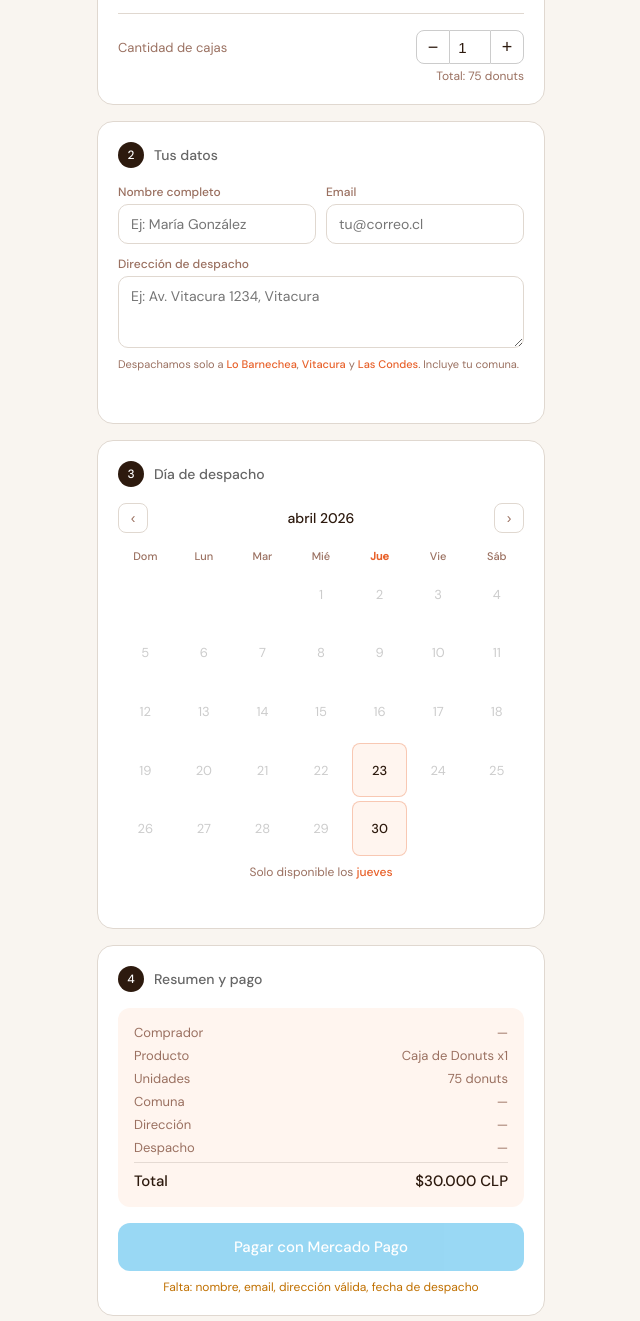
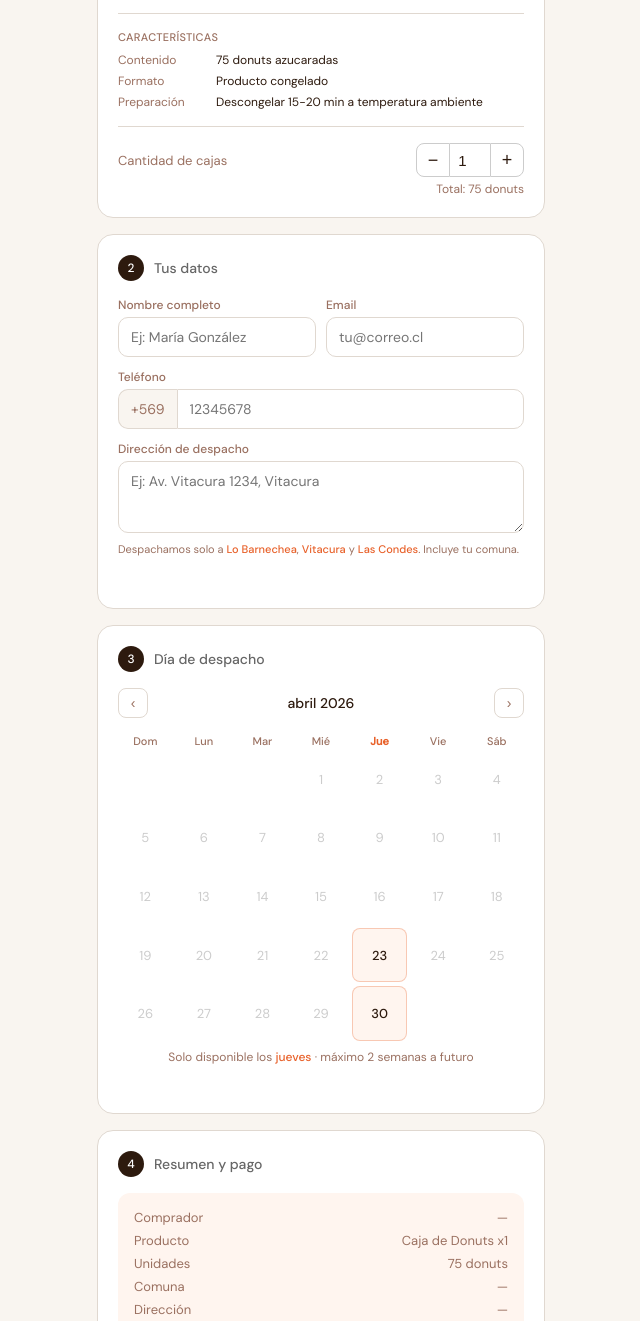
Before and after one commit to nicoschmidtnsb-collab/Donuts, a website: page public/index.html in a window 1280 px wide. Shown: the part 275-1596 px from the top of the page, without its empty margins (319-959 px from the left). Drawn offline with Linux system fonts and the light colour scheme; no server answers.

Commit message:
Update index.html

```diff
--- a/public/index.html
+++ b/public/index.html
@@ -92,6 +92,14 @@
         <div class="units-tag">75 unidades / caja</div>
       </div>
     </div>
+    <div style="margin-top:1rem;padding-top:1rem;border-top:0.5px solid #e0d8d0">
+      <div style="font-size:11px;font-weight:500;color:#9a7060;margin-bottom:8px;letter-spacing:0.3px">CARACTERÍSTICAS</div>
+      <div style="display:grid;gap:5px">
+        <div style="display:flex;gap:8px;font-size:12px"><span style="color:#9a7060;min-width:90px">Contenido</span><span style="color:#2d1a0e">75 donuts azucaradas</span></div>
+        <div style="display:flex;gap:8px;font-size:12px"><span style="color:#9a7060;min-width:90px">Formato</span><span style="color:#2d1a0e">Producto congelado</span></div>
+        <div style="display:flex;gap:8px;font-size:12px"><span style="color:#9a7060;min-width:90px">Preparación</span><span style="color:#2d1a0e">Descongelar 15-20 min a temperatura ambiente</span></div>
+      </div>
+    </div>
     <div class="qty-row">
       <span class="qty-label">Cantidad de cajas</span>
       <div class="qty-ctrl">
@@ -115,6 +123,13 @@
       </div>
     </div>
     <div class="field">
+      <label>Teléfono</label>
+      <div style="display:flex;align-items:center">
+        <span style="padding:10px 12px;background:#f9f5f0;border:0.5px solid #e0d8d0;border-right:none;border-radius:10px 0 0 10px;font-size:14px;color:#9a7060;white-space:nowrap">+569</span>
+        <input type="tel" id="telefono" placeholder="12345678" maxlength="8" autocomplete="tel" style="border-radius:0 10px 10px 0">
+      </div>
+    </div>
+    <div class="field">
       <label>Dirección de despacho</label>
       <textarea id="direccion" placeholder="Ej: Av. Vitacura 1234, Vitacura"></textarea>
       <div class="comunas-hint">Despachamos solo a <span>Lo Barnechea</span>, <span>Vitacura</span> y <span>Las Condes</span>. Incluye tu comuna.</div>
@@ -130,7 +145,7 @@
     </div>
     <div class="cal-grid" id="day-names"></div>
     <div class="cal-grid" id="cal-cells"></div>
-    <div class="dispatch-note">Solo disponible los <span>jueves</span></div>
+    <div class="dispatch-note">Solo disponible los <span>jueves</span> · máximo 2 semanas a futuro</div>
     <div class="selected-date" id="selected-date-label"></div>
   </div>
   <div class="step" id="step4">
@@ -182,7 +197,9 @@ function renderCal(){
     let c='cal-cell';
     if(dow===4&&!past){
       const diffDias=Math.round((dt-now)/(1000*60*60*24));
+      const maxDias=esJuevesBloqueado?14:7;
       if(esJuevesBloqueado&&diffDias<7){c+=' disabled';}
+      else if(diffDias>maxDias+6){c+=' disabled';}
       else{c+=' thursday';e.onclick=()=>pick(dt);}
     }
     if(selectedDate&&dt.toDateString()===selectedDate.toDateString())c+=' selected';
@@ -225,19 +242,22 @@ async function validarDireccion(){
 function checkReady(){
   const n=document.getElementById('nombre').value.trim();
   const em=document.getElementById('email').value.trim();
-  const ok=n&&em&&em.includes('@')&&comunaValida&&selectedDate;
+  const tel=document.getElementById('telefono').value.trim();
+  const ok=n&&em&&em.includes('@')&&tel.length===8&&comunaValida&&selectedDate;
   document.getElementById('mp-btn').disabled=!ok;
   if(ok){document.getElementById('warn-msg').textContent='';}
   else{
     const missing=[];
     if(!n)missing.push('nombre');
     if(!em||!em.includes('@'))missing.push('email');
+    if(!tel||tel.length!==8)missing.push('teléfono (8 dígitos)');
     if(!comunaValida)missing.push('dirección válida');
     if(!selectedDate)missing.push('fecha de despacho');
     document.getElementById('warn-msg').textContent='Falta: '+missing.join(', ');
   }
 }
 document.getElementById('nombre').addEventListener('input',()=>{syncSummary();checkReady();});
+document.getElementById('telefono').addEventListener('input',()=>{checkReady();});
 document.getElementById('email').addEventListener('input',()=>{syncSummary();checkReady();});
 document.getElementById('direccion').addEventListener('input',()=>{syncSummary();clearTimeout(dirTimer);dirTimer=setTimeout(validarDireccion,600);});
 document.getElementById('btn-minus').onclick=()=>{if(qty>1){qty--;document.getElementById('qty').value=qty;upd();}};
@@ -251,7 +271,9 @@ document.getElementById('mp-btn').onclick=async()=>{
   const btn=document.getElementById('mp-btn');
   btn.textContent='Procesando...';btn.disabled=true;
   try{
-    const res=await fetch('/crear-preferencia',{method:'POST',headers:{'Content-Type':'application/json'},body:JSON.stringify({nombre,email,cantidad:qty,direccion,fecha_despacho:selectedDate.toLocaleDateString('es-CL',{weekday:'long',day:'numeric',month:'long',year:'numeric'})})});
+    const res=await fetch('/crear-preferencia',{method:'POST',headers:{'Content-Type':'application/json'},
+      body:JSON.stringify({nombre,email,telefono:'+569'+document.getElementById('telefono').value.trim(),cantidad:qty,direccion,
+        fecha_despacho:selectedDate.toLocaleDateString('es-CL',{weekday:'long',day:'numeric',month:'long',year:'numeric'})})});
     const data=await res.json();
     if(data.init_point){window.location.href=data.init_point;}
     else throw new Error(data.error||'Error desconocido');
```
